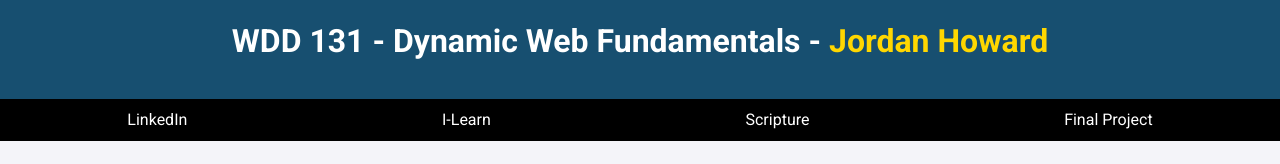
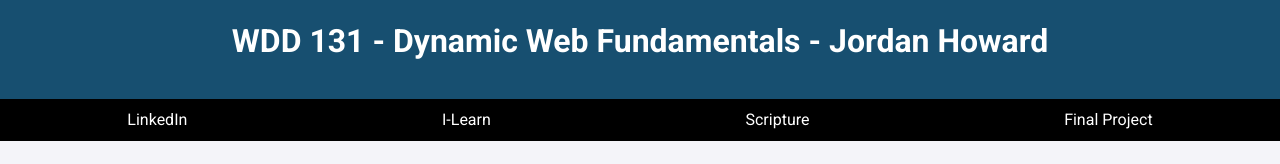
Before and after one commit to Jordanhoward91/wdd131, a plain HTML site: page index.html in a window 1280 px wide. Shown: the top 164 px of the page. Drawn offline with Linux system fonts and the light colour scheme.

Commit message:
fixes h1 error

```diff
--- a/index.html
+++ b/index.html
@@ -3,7 +3,7 @@
 <head>
     <meta charset="UTF-8">
     <meta name="viewport" content="width=device-width, initial-scale=1.0">
-    <title>WDD 131 - Dynamic Web Fundamentals - <span class="highlight">Jordan Howard</span></title>
+    <title>WDD 131 - Dynamic Web Fundamentals - Jordan Howard</title>
     <meta name="description" content="WDD 131 - Dynamic Web Fundamentals | Jordan Howard | Homepage">
     <meta name="author" content="Jordan Howard">
     <link href="https://fonts.googleapis.com/css2?family=Roboto:wght@400;700&family=Open+Sans:wght@400;700&display=swap" rel="stylesheet">
@@ -22,7 +22,7 @@
 </head>
 <body>
     <header>
-        <h1>WDD 131 - Dynamic Web Fundamentals - <span class="highlight">Jordan Howard</span></h1>
+        <h1>WDD 131 - Dynamic Web Fundamentals - Jordan Howard</h1>
         <nav>
             <a href="https://www.linkedin.com/in/jordanhoward91/">LinkedIn</a>
             <a href="https://byui.instructure.com">I-Learn</a>
```
